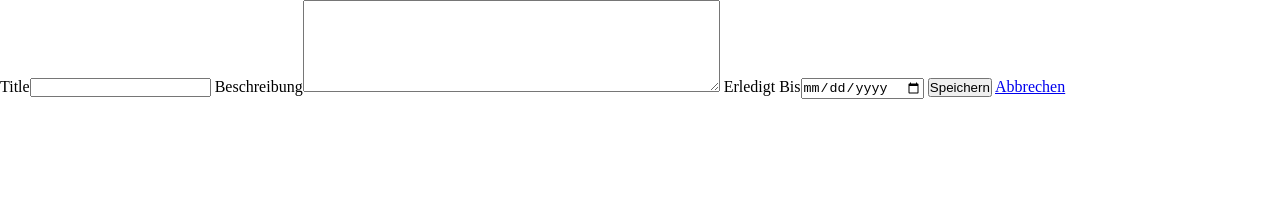
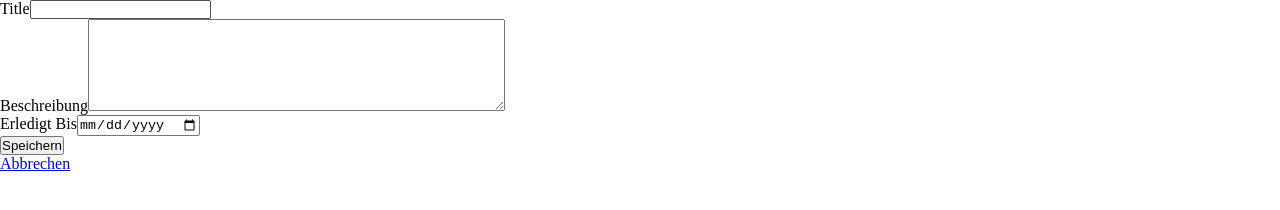
Before and after one commit to dkellenb/cas-fee-2016-project-1, a plain HTML site: page edit.html in a window 1280 px wide. Drawn offline with Linux system fonts and the light colour scheme.

Commit message:
editRow auf DisplayBlock gestellt. (Test ob alles funktioniert)

```diff
--- a/css/style.css
+++ b/css/style.css
@@ -4,4 +4,6 @@
     margin: 0;
 }
 
-{}
+.editRow{
+    display: block;
+}
```
